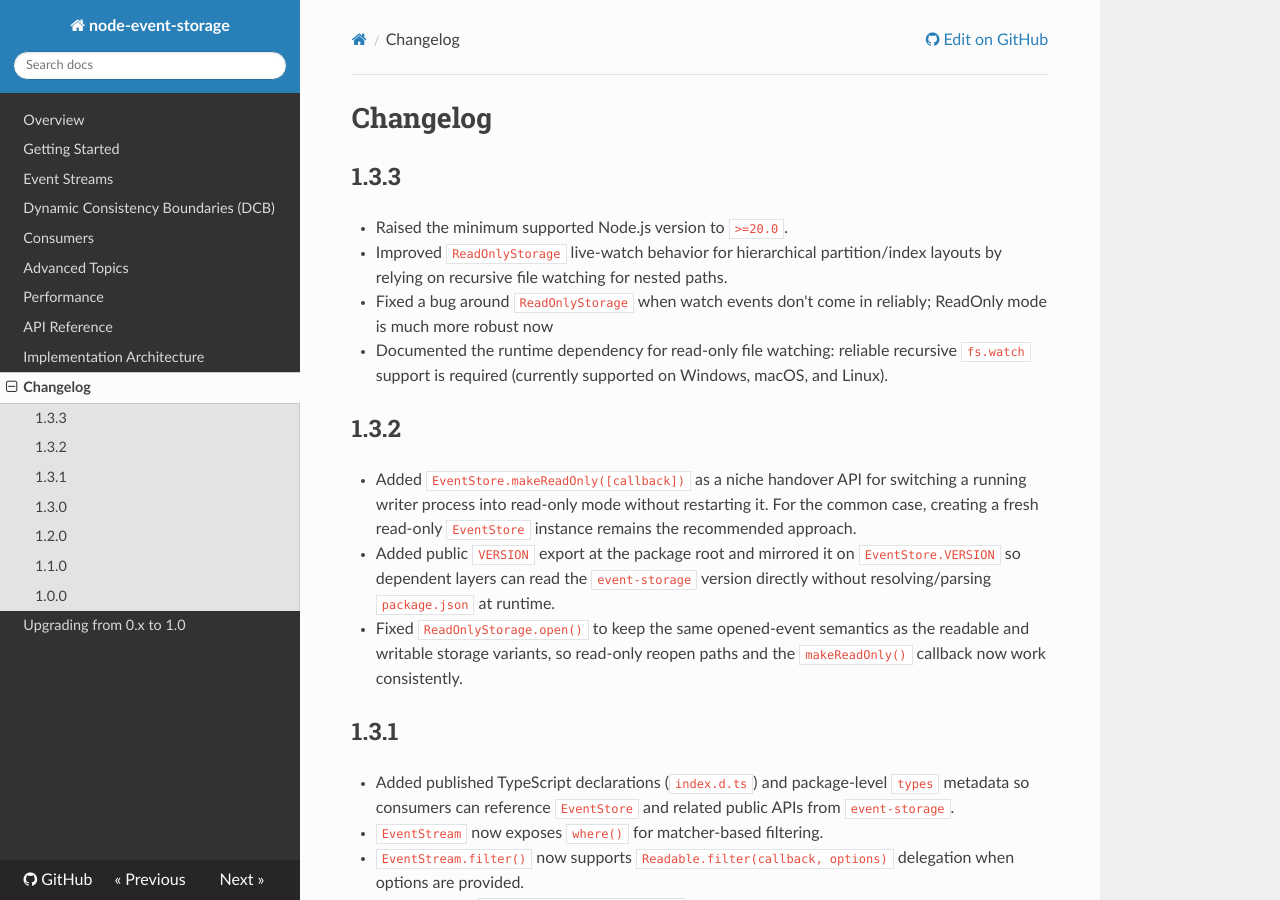
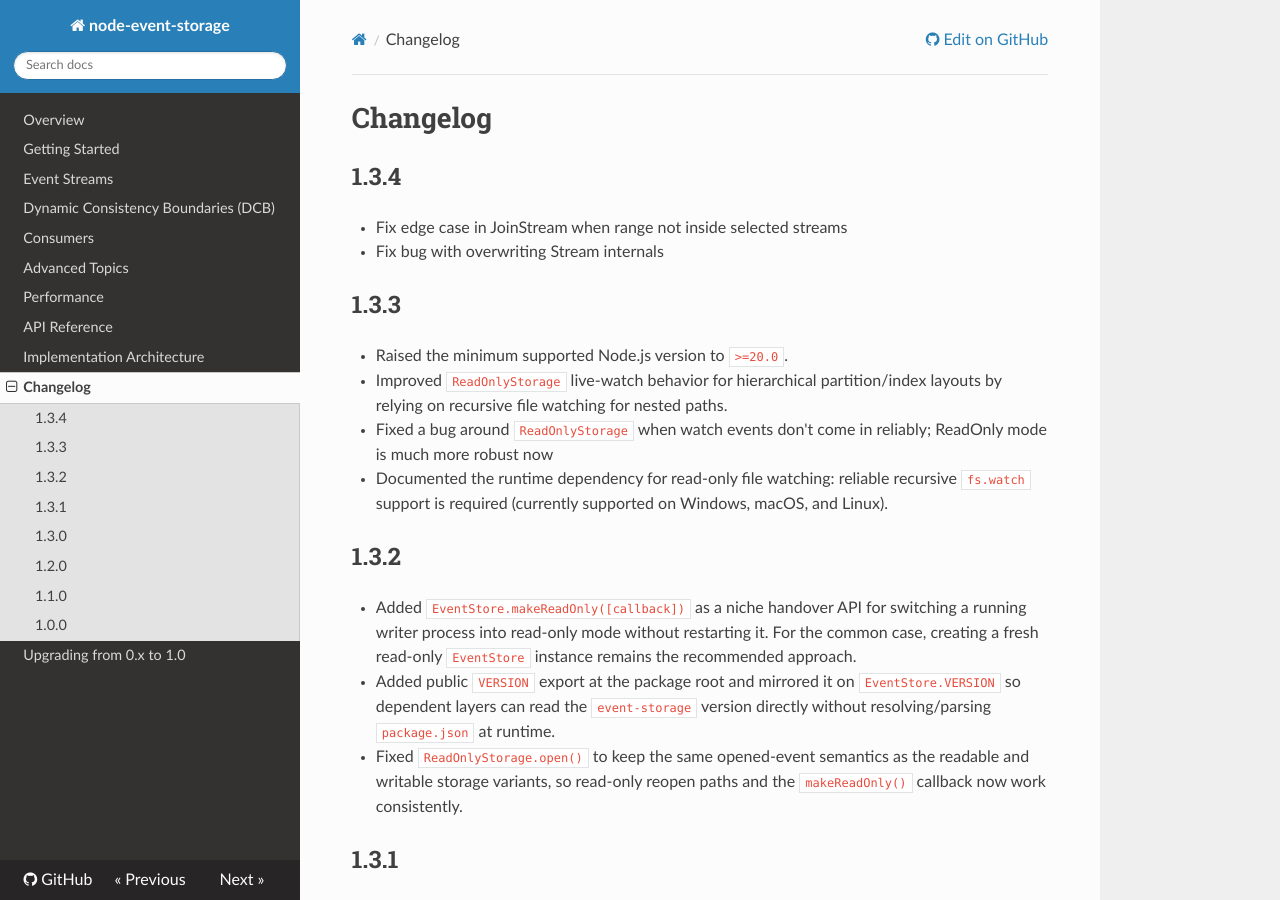
Before and after one commit to albe/node-event-storage, an MkDocs documentation site: the page built from docs/changelog.md, in a window 1280 px wide and 900 px high. Built offline with MkDocs 1.6.1, drawn with Linux system fonts in a browser that asks for light colours; nearby versions of some CDN libraries.

Commit message:
Bump version 1.3.4

```diff
--- a/docs/changelog.md
+++ b/docs/changelog.md
@@ -1,4 +1,9 @@
 # Changelog
+
+## 1.3.4
+
+- Fix edge case in JoinStream when range not inside selected streams
+- Fix bug with overwriting Stream internals
 
 ## 1.3.3
 
--- a/package.json
+++ b/package.json
@@ -1,6 +1,6 @@
 {
   "name": "event-storage",
-  "version": "1.3.3",
+  "version": "1.3.4",
   "type": "module",
   "description": "An optimized embedded event store for node.js",
   "keywords": [
```
Also changed, not shown: 1 other file.
